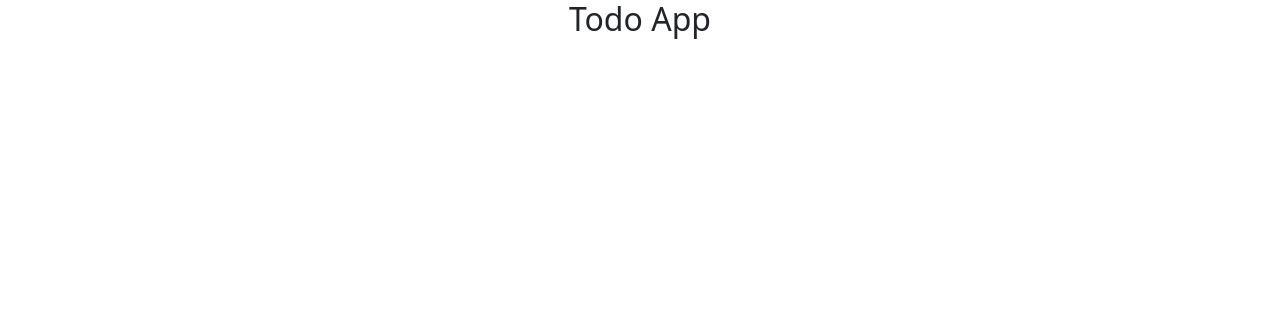
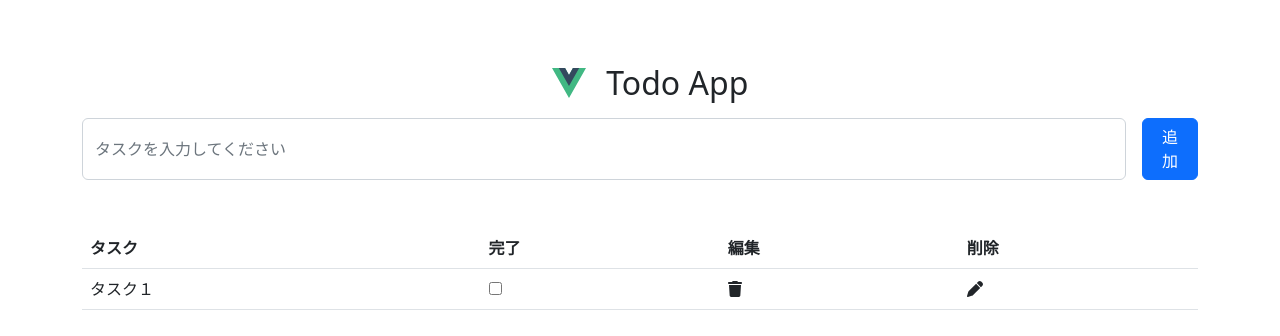
Before and after one commit to yamatatsu10969/todo_vue, a Vue app: page / in a window 1280 px wide. Shown: the top 336 px of the page. Built offline with nearby package versions, Linux system fonts and the light colour scheme.

Commit message:
Feat: base todo app ui

```diff
--- a/src/App.vue
+++ b/src/App.vue
@@ -1,7 +1,69 @@
-<script setup>
-import Title from './components/Title.vue';
+<template>
+	<div class="container mt-5">
+		<div class="d-flex justify-content-center">
+			<img class="logo" src="./assets/logo.svg" alt="logo" />
+			<h2 class="title">Todo App</h2>
+		</div>
+		<div class="d-flex justify-content-end">
+			<input type="text" class="form-control" placeholder="タスクを入力してください" />
+			<div class="ms-3"></div>
+			<button class="btn btn-primary">追加</button>
+		</div>
+
+		<table class="table mt-5">
+			<thead>
+				<tr>
+					<th>タスク</th>
+					<th>完了</th>
+					<th>編集</th>
+					<th>削除</th>
+				</tr>
+			</thead>
+			<tbody>
+				<tr v-for="(task, index) in tasks">
+					<td>{{ task.name }}</td>
+					<td>
+						<input type="checkbox" v-model="task.done" />
+					</td>
+					<td>
+						<span class="fa fa-trash pointer"></span>
+					</td>
+					<td>
+						<p class="fa fa-pen pointer"></p>
+					</td>
+				</tr>
+			</tbody>
+		</table>
+	</div>
+</template>
+
+<style>
+.header {
+	margin: auto;
+}
+.logo {
+	margin: 20px;
+	height: 30px;
+}
+.title {
+	margin: auto 0;
+}
+.pointer {
+	cursor: pointer;
+}
+</style>
+
+<script>
+export default {
+	data() {
+		return {
+			tasks: [
+				{
+					name: 'タスク１',
+					done: false,
+				},
+			],
+		};
+	},
+};
 </script>
-
-<template>
-	<Title />
-</template>
--- a/src/components/Title.vue
+++ /dev/null
@@ -1,5 +0,0 @@
-<template>
-	<div class="container">
-		<h2 class="text-center">Todo App</h2>
-	</div>
-</template>
```
